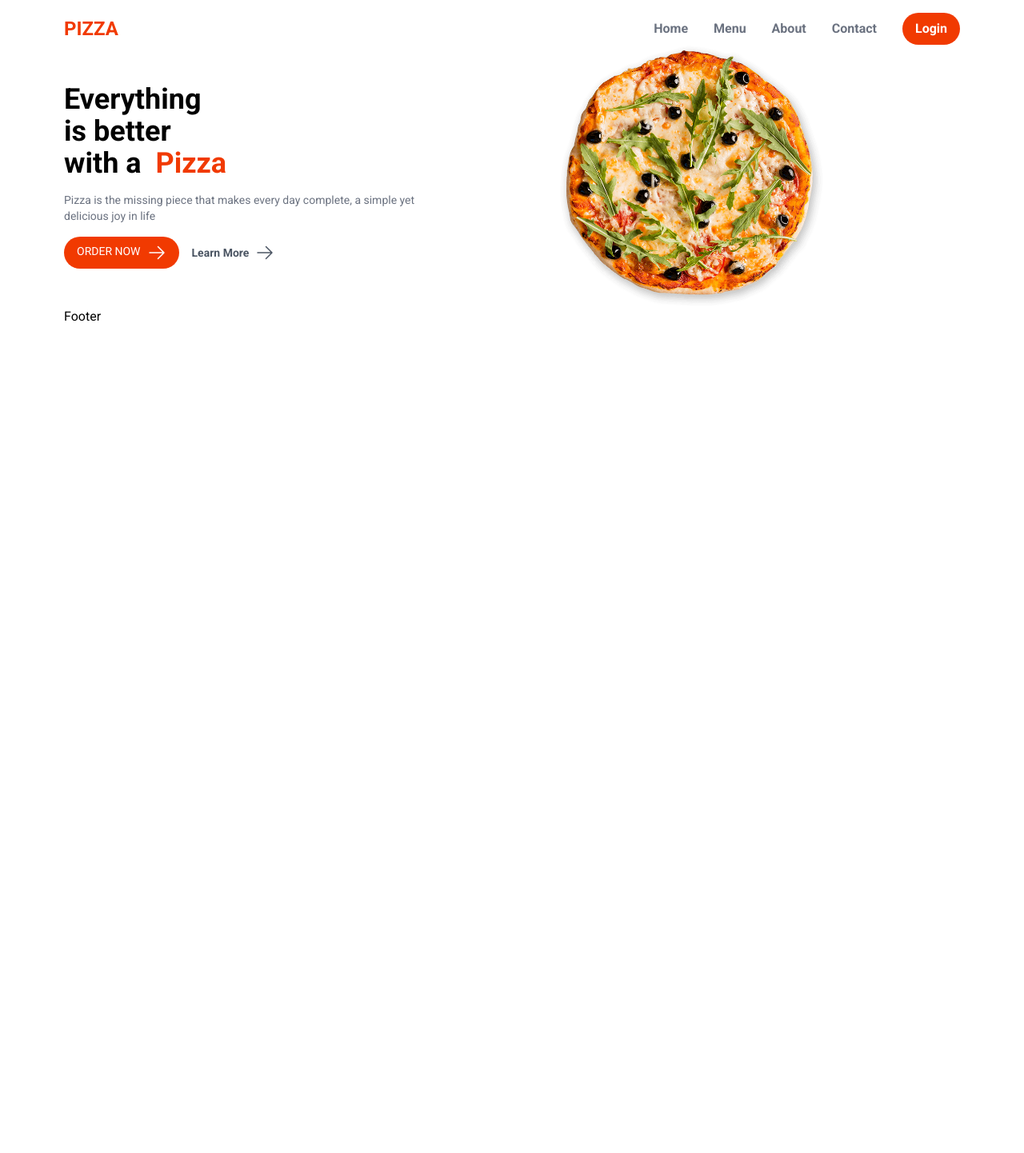
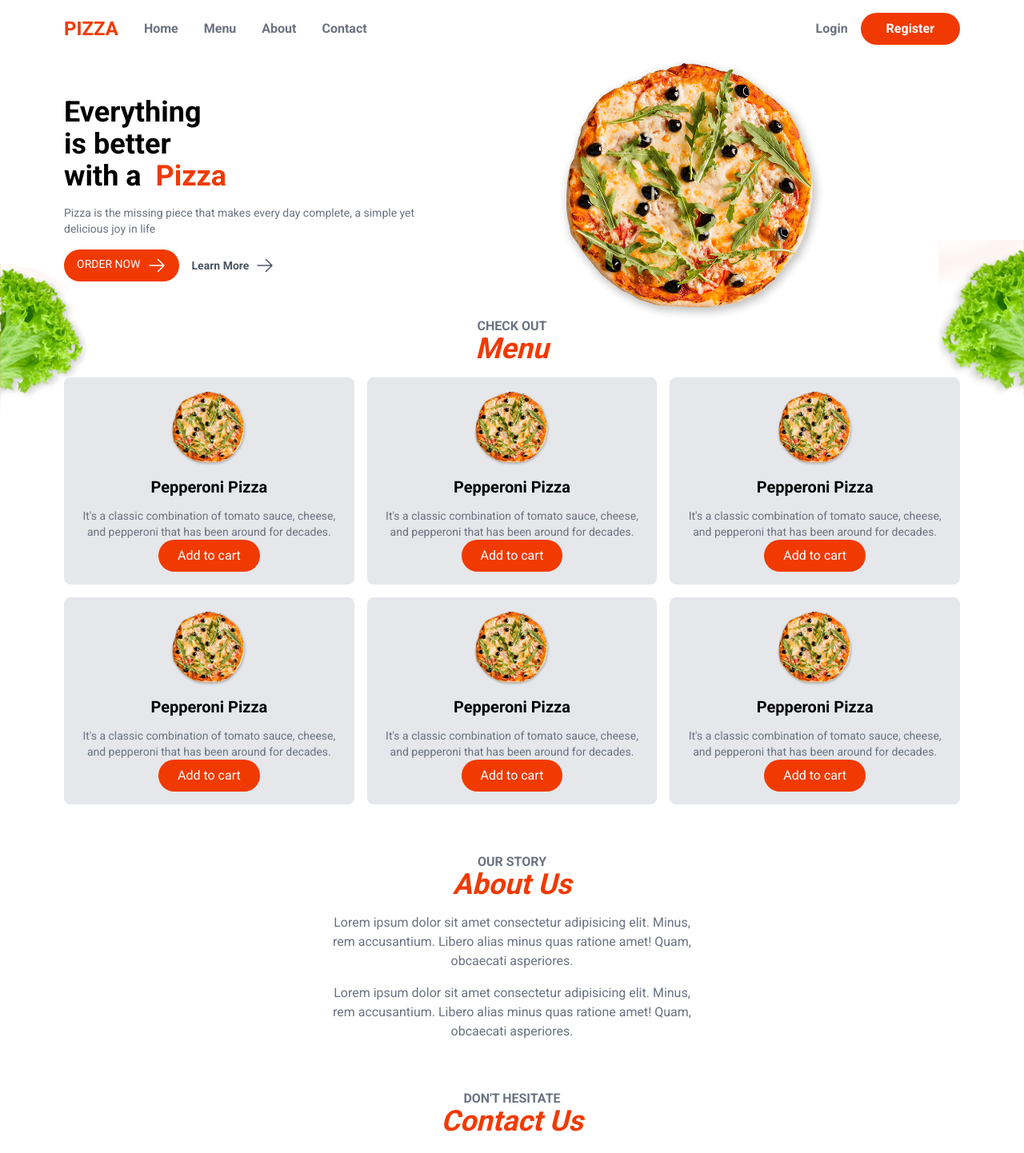
Before and after one commit to hasan814/OrderingFood, a Next.js app: page / in a window 1280 px wide. Shown: the top 1442 px of the page at 80% size. Before the commit the page ends 800 px from the top, so only its background shows below. Built offline with nearby package versions, Linux system fonts and the light colour scheme.

Commit message:
Added Home and Menu and About Sections

```diff
--- a/src/app/page.js
+++ b/src/app/page.js
@@ -1,9 +1,15 @@
+import About from "@/templates/About";
+import Contact from "@/templates/Contact";
 import Hero from "@/templates/Hero";
+import HomeMenu from "@/templates/HomeMenu";
 
 const Home = () => {
   return (
     <>
       <Hero />
+      <HomeMenu />
+      <About />
+      <Contact />
     </>
   );
 };
--- /dev/null
+++ b/src/components/elements/SectionHeaders.jsx
@@ -0,0 +1,14 @@
+import React from "react";
+
+const SectionHeaders = ({ subHeader, mainHeader }) => {
+  return (
+    <div className="text-center mb-4">
+      <h3 className="uppercase text-gray-500 font-semibold leading-4">
+        {subHeader}
+      </h3>
+      <h2 className="text-primary font-bold text-4xl italic">{mainHeader}</h2>
+    </div>
+  );
+};
+
+export default SectionHeaders;
--- a/src/components/layout/Footer.jsx
+++ b/src/components/layout/Footer.jsx
@@ -1,7 +1,17 @@
 import React from "react";
 
 const Footer = () => {
-  return <div>Footer</div>;
+  return (
+    <div className="border-t p-8 text-center text-gray-500 mt-16">
+      <p>
+        Developed by
+        <span className="uppercase text-red-500 font-semibold">
+          hasan moosavi
+        </span>
+        &copy; 2024 allright Reserved
+      </p>
+    </div>
+  );
 };
 
 export default Footer;
--- a/src/components/layout/Header.jsx
+++ b/src/components/layout/Header.jsx
@@ -3,19 +3,22 @@ import Link from "next/link";
 const Header = () => {
   return (
     <header className="flex items-center justify-between">
-      <Link href={"/"} className="text-primary font-semibold text-2xl">
-        PIZZA
-      </Link>
       <nav className="flex items-center gap-8 text-gray-500 font-semibold">
+        <Link href={"/"} className="text-primary font-semibold text-2xl">
+          PIZZA
+        </Link>
         <Link href={"/"}>Home</Link>
         <Link href={"/"}>Menu</Link>
         <Link href={"/"}>About</Link>
         <Link href={"/"}>Contact</Link>
+      </nav>
+      <nav className="flex items-center gap-4 text-gray-500 font-semibold">
+        <Link href={"/login"}>Login</Link>
         <Link
-          href={"/"}
-          className="bg-primary rounded-full text-white px-4 py-2"
+          href={"/register"}
+          className="bg-primary rounded-full text-white px-8 py-2"
         >
-          Login
+          Register
         </Link>
       </nav>
     </header>
--- /dev/null
+++ b/src/components/modules/MenuItems.jsx
@@ -0,0 +1,26 @@
+import Image from "next/image";
+
+const MenuItems = () => {
+  return (
+    <div className="bg-gray-200 p-4 rounded-lg text-center hover:bg-white hover:shadow-2xl hover:shadow-black/25 transition-all">
+      <div className="text-center"></div>
+      <Image
+        src={"/pizza.png"}
+        alt="pizza"
+        width={96}
+        height={96}
+        className="block mx-auto"
+      />
+      <h4 className="font-semibold text-xl my-3">Pepperoni Pizza</h4>
+      <p className="text-gray-500 text-sm">
+        It&apos;s a classic combination of tomato sauce, cheese, and pepperoni
+        that has been around for decades.
+      </p>
+      <button className="bg-primary text-white rounded-full px-6 py-2">
+        Add to cart
+      </button>
+    </div>
+  );
+};
+
+export default MenuItems;
--- /dev/null
+++ b/src/components/templates/About.jsx
@@ -0,0 +1,23 @@
+import SectionHeaders from "@/elements/SectionHeaders";
+
+const About = () => {
+  return (
+    <section className="text-center my-16">
+      <SectionHeaders subHeader={"Our Story"} mainHeader={"About Us"} />
+      <div className="max-w-md mx-auto text-gray-500 mt-4 flex flex-col gap-4">
+        <p>
+          Lorem ipsum dolor sit amet consectetur adipisicing elit. Minus, rem
+          accusantium. Libero alias minus quas ratione amet! Quam, obcaecati
+          asperiores.
+        </p>
+        <p>
+          Lorem ipsum dolor sit amet consectetur adipisicing elit. Minus, rem
+          accusantium. Libero alias minus quas ratione amet! Quam, obcaecati
+          asperiores.
+        </p>
+      </div>
+    </section>
+  );
+};
+
+export default About;
--- /dev/null
+++ b/src/components/templates/Contact.jsx
@@ -0,0 +1,15 @@
+import SectionHeaders from "@/elements/SectionHeaders";
+import Link from "next/link";
+
+const Contact = () => {
+  return (
+    <section className="text-center my-8">
+      <SectionHeaders subHeader={"Don't hesitate"} mainHeader={"Contact Us"} />
+      <Link className="text-4xl underline text-gray-500" href={"+971526244459"}>
+        +971526244459
+      </Link>
+    </section>
+  );
+};
+
+export default Contact;
--- a/src/components/templates/Hero.jsx
+++ b/src/components/templates/Hero.jsx
@@ -3,7 +3,7 @@ import Image from "next/image";
 
 const Hero = () => {
   return (
-    <section className="hero">
+    <section className="hero mt-4">
       <div className="py-12">
         <h1 className="text-4xl font-semibold">
           Everything <br /> is better <br /> with a &nbsp;
--- /dev/null
+++ b/src/components/templates/HomeMenu.jsx
@@ -0,0 +1,29 @@
+import SectionHeaders from "@/elements/SectionHeaders";
+import MenuItems from "@/modules/MenuItems";
+import Image from "next/image";
+
+const HomeMenu = () => {
+  return (
+    <section>
+      <div className="absolute left-0 right-0 w-full justify-start">
+        <div className="absolute left-0 -top-[70px] text-left -z-10">
+          <Image src={"/sallad1.png"} alt="pizza" width={109} height={189} />
+        </div>
+        <div className="absolute -top-[100px] right-0 -z-10">
+          <Image src={"/sallad2.png"} alt="pizza" width={107} height={195} />
+        </div>
+      </div>
+      <SectionHeaders subHeader={"CHECK OUT"} mainHeader={"Menu"} />
+      <div className="grid grid-cols-3 gap-4">
+        <MenuItems />
+        <MenuItems />
+        <MenuItems />
+        <MenuItems />
+        <MenuItems />
+        <MenuItems />
+      </div>
+    </section>
+  );
+};
+
+export default HomeMenu;
```
